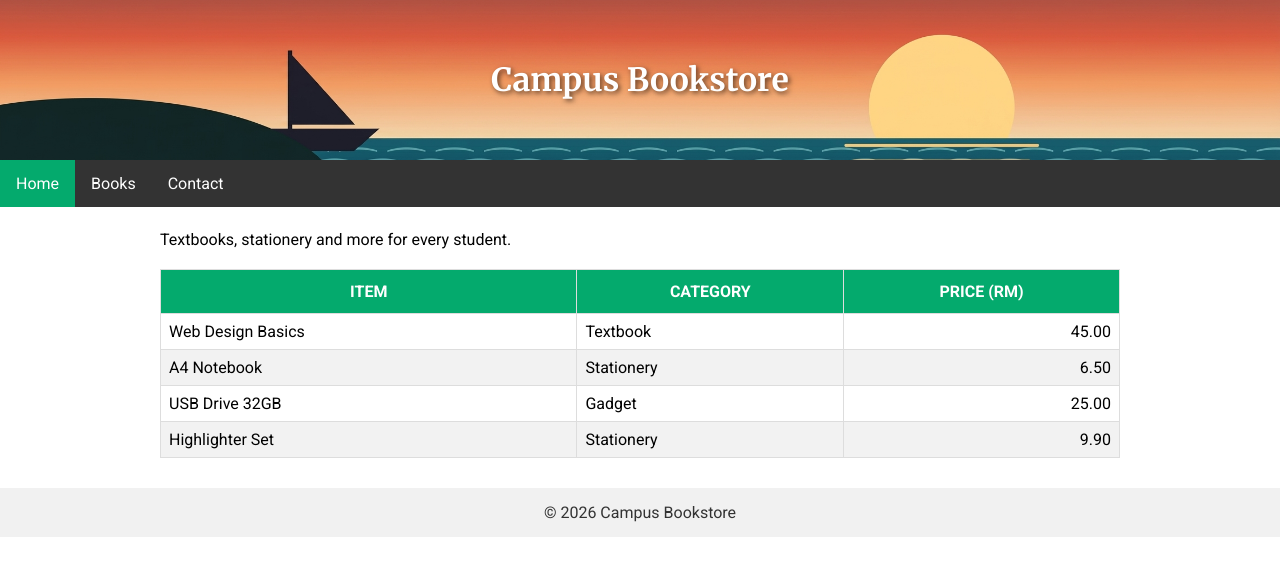
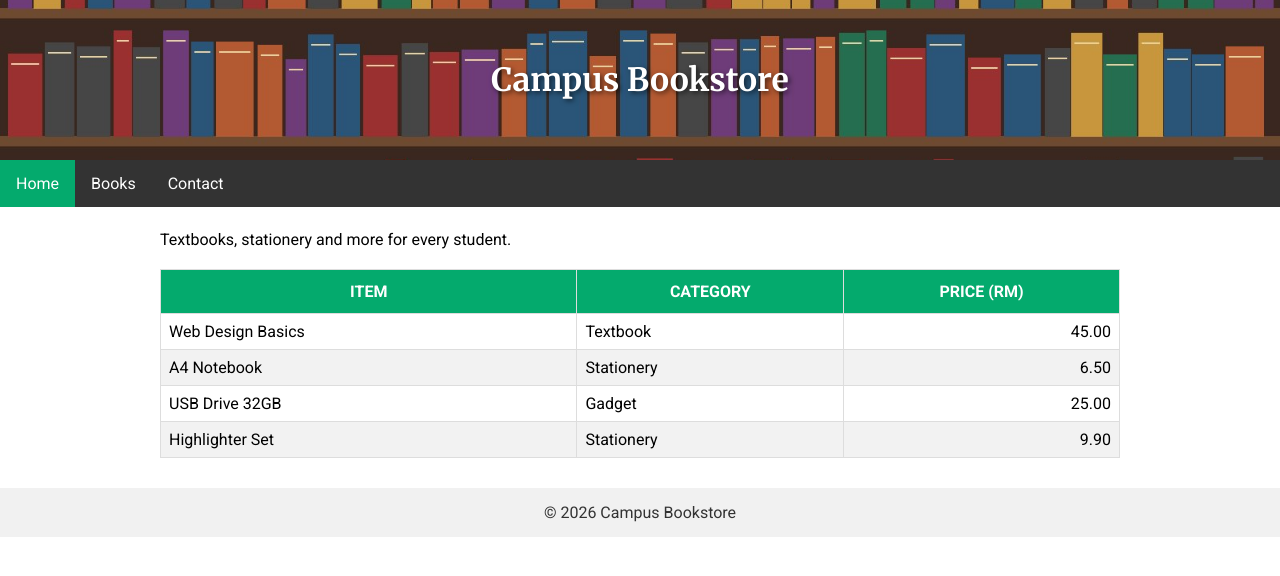
Before and after one commit to meowfoaz/S78551_CSF3133_K4, a plain HTML site: page Lab 5/shop.html in a window 1280 px wide. Drawn offline with Linux system fonts and the light colour scheme.

Commit message:
Update shop.css

```diff
--- a/Lab 5/shop.css
+++ b/Lab 5/shop.css
@@ -22,7 +22,7 @@ p {
    2. Header Section Styling
    ========================================= */
 header {
-    background-image: url("header-bg.jpg"); /* Replace with your header banner image */
+    background-image: url("books.jpg"); /* Replace with your header banner image */
     background-size: cover;
     background-position: center;
     background-repeat: no-repeat;
```
